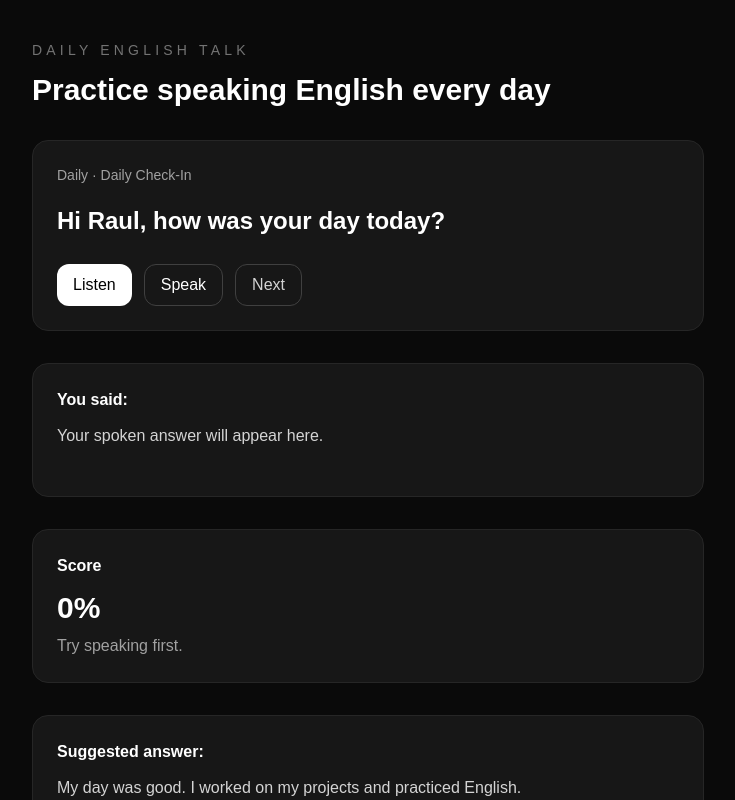
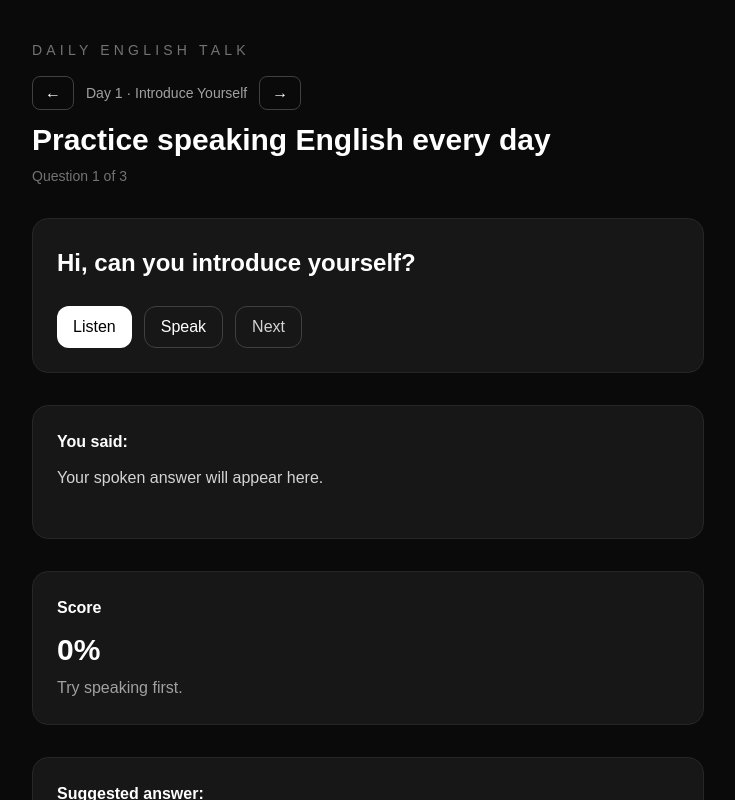
Before and after one commit to RAWLABdev/rawtalk, a Next.js app: page / in a window 1280 px wide. Shown: the top 800 px of the page, without its empty margins (272-1007 px from the left). Built offline with nearby package versions, Linux system fonts and the light colour scheme.

Commit message:
feat: add daily session navigation

```diff
--- a/src/app/page.tsx
+++ b/src/app/page.tsx
@@ -1,28 +1,51 @@
 "use client";
 
 import { useState } from "react";
-import { conversations } from "@/data/conversations";
+import { sessions } from "@/data/sessions";
 import { useSpeechRecognition } from "@/hooks/useSpeechRecognition";
 import { useTextToSpeech } from "@/hooks/useTextToSpeech";
 import { evaluateAnswer } from "@/lib/evaluateAnswer";
 
 export default function Home() {
-  const [index, setIndex] = useState(0);
+  const [sessionIndex, setSessionIndex] = useState(0);
+  const [conversationIndex, setConversationIndex] = useState(0);
 
   const { speak } = useTextToSpeech();
-
   const { transcript, isListening, startListening, resetTranscript } =
     useSpeechRecognition();
 
-  const current = conversations[index];
-  const result = evaluateAnswer(
-  transcript,
-  current.suggestion
-);
+  const session = sessions[sessionIndex];
+  const current = session.conversations[conversationIndex];
+
+  const result = evaluateAnswer(transcript, current.suggestion);
 
   const nextConversation = () => {
     resetTranscript();
-    setIndex((prev) => (prev + 1) % conversations.length);
+
+    if (conversationIndex < session.conversations.length - 1) {
+      setConversationIndex((prev) => prev + 1);
+      return;
+    }
+
+    alert("Session completed 🎉");
+  };
+
+  const nextSession = () => {
+    resetTranscript();
+
+    if (sessionIndex < sessions.length - 1) {
+      setSessionIndex((prev) => prev + 1);
+      setConversationIndex(0);
+    }
+  };
+
+  const previousSession = () => {
+    resetTranscript();
+
+    if (sessionIndex > 0) {
+      setSessionIndex((prev) => prev - 1);
+      setConversationIndex(0);
+    }
   };
 
   return (
@@ -32,17 +55,38 @@ export default function Home() {
           <p className="text-sm uppercase tracking-[0.3em] text-neutral-500">
             Daily English Talk
           </p>
+
+          <div className="mt-4 flex items-center gap-3">
+            <button
+              onClick={previousSession}
+              className="rounded-lg border border-neutral-700 px-3 py-1"
+            >
+              ←
+            </button>
+
+            <div className="text-sm text-neutral-400">
+              Day {session.day} · {session.title}
+            </div>
+
+            <button
+              onClick={nextSession}
+              className="rounded-lg border border-neutral-700 px-3 py-1"
+            >
+              →
+            </button>
+          </div>
+
           <h1 className="mt-3 text-3xl font-bold">
             Practice speaking English every day
           </h1>
+
+          <div className="mt-2 text-sm text-neutral-500">
+            Question {conversationIndex + 1} of {session.conversations.length}
+          </div>
         </div>
 
         <div className="rounded-2xl border border-neutral-800 bg-neutral-900 p-6">
-          <p className="text-sm capitalize text-neutral-400">
-            {current.category} · {current.title}
-          </p>
-
-          <h2 className="mt-4 text-2xl font-semibold leading-relaxed">
+          <h2 className="text-2xl font-semibold leading-relaxed">
             {current.prompt}
           </h2>
 
@@ -72,22 +116,16 @@ export default function Home() {
 
         <div className="rounded-2xl border border-neutral-800 bg-neutral-900 p-6">
           <h3 className="font-semibold">You said:</h3>
-
           <p className="mt-3 min-h-12 text-neutral-300">
             {transcript || "Your spoken answer will appear here."}
           </p>
         </div>
+
         <div className="rounded-2xl border border-neutral-800 bg-neutral-900 p-6">
-  <h3 className="font-semibold">Score</h3>
-
-  <p className="mt-3 text-3xl font-bold">
-    {result.score}%
-  </p>
-
-  <p className="mt-2 text-neutral-400">
-    {result.feedback}
-  </p>
-</div>
+          <h3 className="font-semibold">Score</h3>
+          <p className="mt-3 text-3xl font-bold">{result.score}%</p>
+          <p className="mt-2 text-neutral-400">{result.feedback}</p>
+        </div>
 
         <div className="rounded-2xl border border-neutral-800 bg-neutral-900 p-6">
           <h3 className="font-semibold">Suggested answer:</h3>
--- /dev/null
+++ b/src/data/sessions.ts
@@ -0,0 +1,69 @@
+import { Session } from "@/types/session";
+
+export const sessions: Session[] = [
+  {
+    day: 1,
+    title: "Introduce Yourself",
+    conversations: [
+      {
+        prompt: "Hi, can you introduce yourself?",
+        suggestion:
+          "My name is Raul. I am a frontend developer from Chile.",
+      },
+      {
+        prompt: "What do you do for work?",
+        suggestion:
+          "I specialize in React, React Native and TypeScript development.",
+      },
+      {
+        prompt: "What are your goals this year?",
+        suggestion:
+          "My goal is to improve my English and find a remote job.",
+      },
+    ],
+  },
+
+  {
+    day: 2,
+    title: "Family",
+    conversations: [
+      {
+        prompt: "Tell me about your family.",
+        suggestion:
+          "I have a daughter named Emma and a dog named Nuria.",
+      },
+      {
+        prompt: "What do you enjoy doing together?",
+        suggestion:
+          "I enjoy spending time outdoors and going for walks.",
+      },
+      {
+        prompt: "What is important to you?",
+        suggestion:
+          "Family, health and personal growth are important to me.",
+      },
+    ],
+  },
+
+  {
+    day: 3,
+    title: "Climbing",
+    conversations: [
+      {
+        prompt: "How did you start climbing?",
+        suggestion:
+          "I started climbing because I wanted a new physical challenge.",
+      },
+      {
+        prompt: "What do you enjoy about climbing?",
+        suggestion:
+          "I enjoy solving problems and improving my technique.",
+      },
+      {
+        prompt: "What are your climbing goals?",
+        suggestion:
+          "I want to become stronger and climb more difficult routes.",
+      },
+    ],
+  },
+];
--- /dev/null
+++ b/src/types/session.ts
@@ -0,0 +1,8 @@
+export type Session = {
+  day: number;
+  title: string;
+  conversations: {
+    prompt: string;
+    suggestion: string;
+  }[];
+};
```
